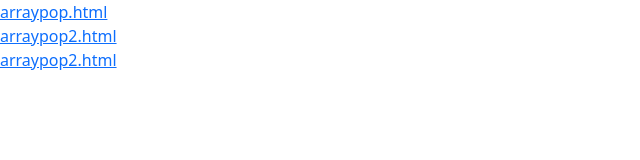
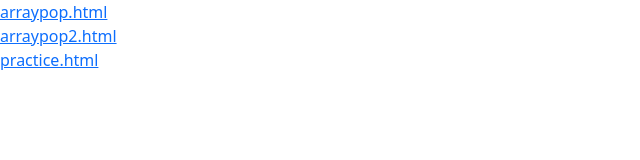
Before and after one commit to WangJie1208/20250605, a plain HTML site: page index.html in a window 1280 px wide. Shown: the full height of the page, 0-640 px from the left. Drawn offline with nearby package versions, Linux system fonts and the light colour scheme.

Commit message:
Update index.html

```diff
--- a/index.html
+++ b/index.html
@@ -13,7 +13,7 @@
     <br>
   <a href="arraypop2.html">arraypop2.html</a>
     <br>
-   <a href="arraypop2.html">arraypop2.html</a>
+   <a href="practice.html">practice.html</a>
     <br>
 </body>
 </html>
```
